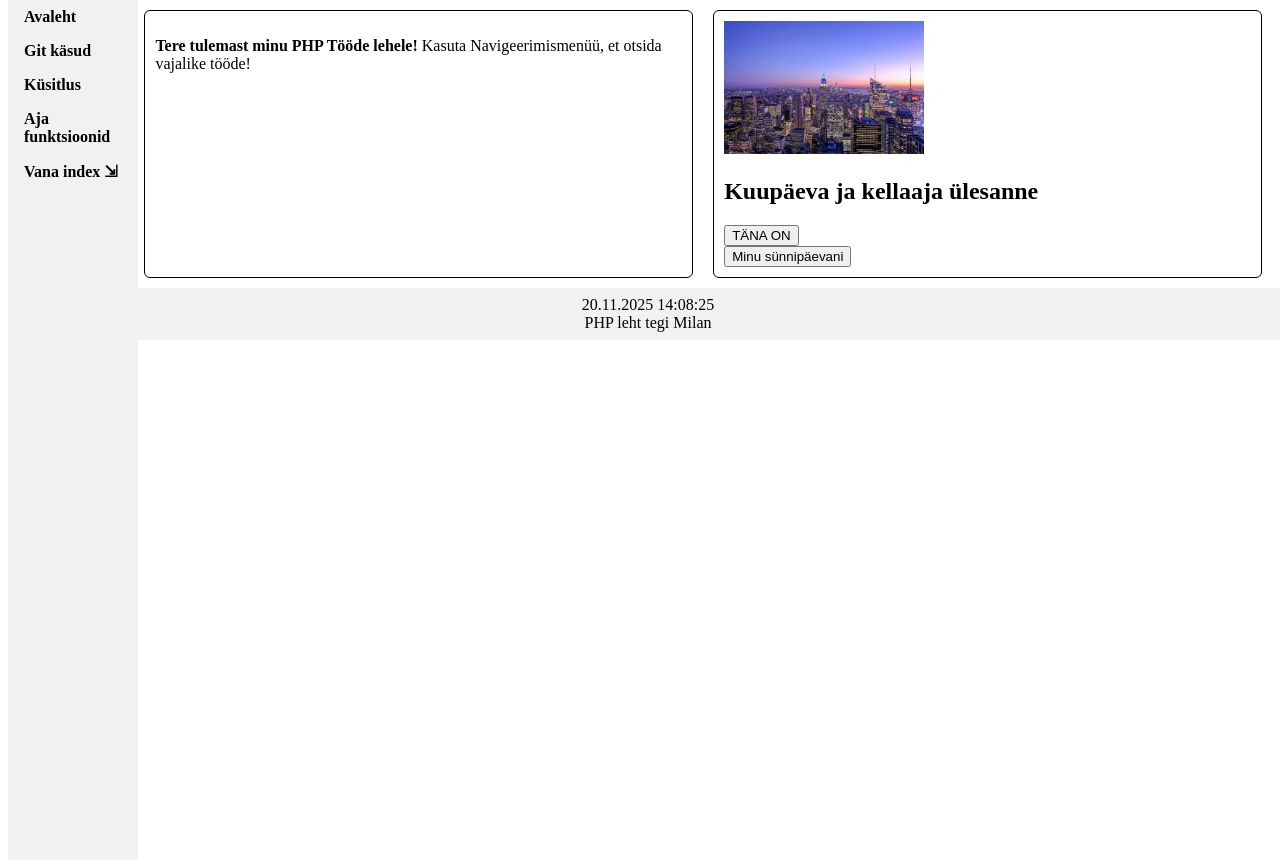
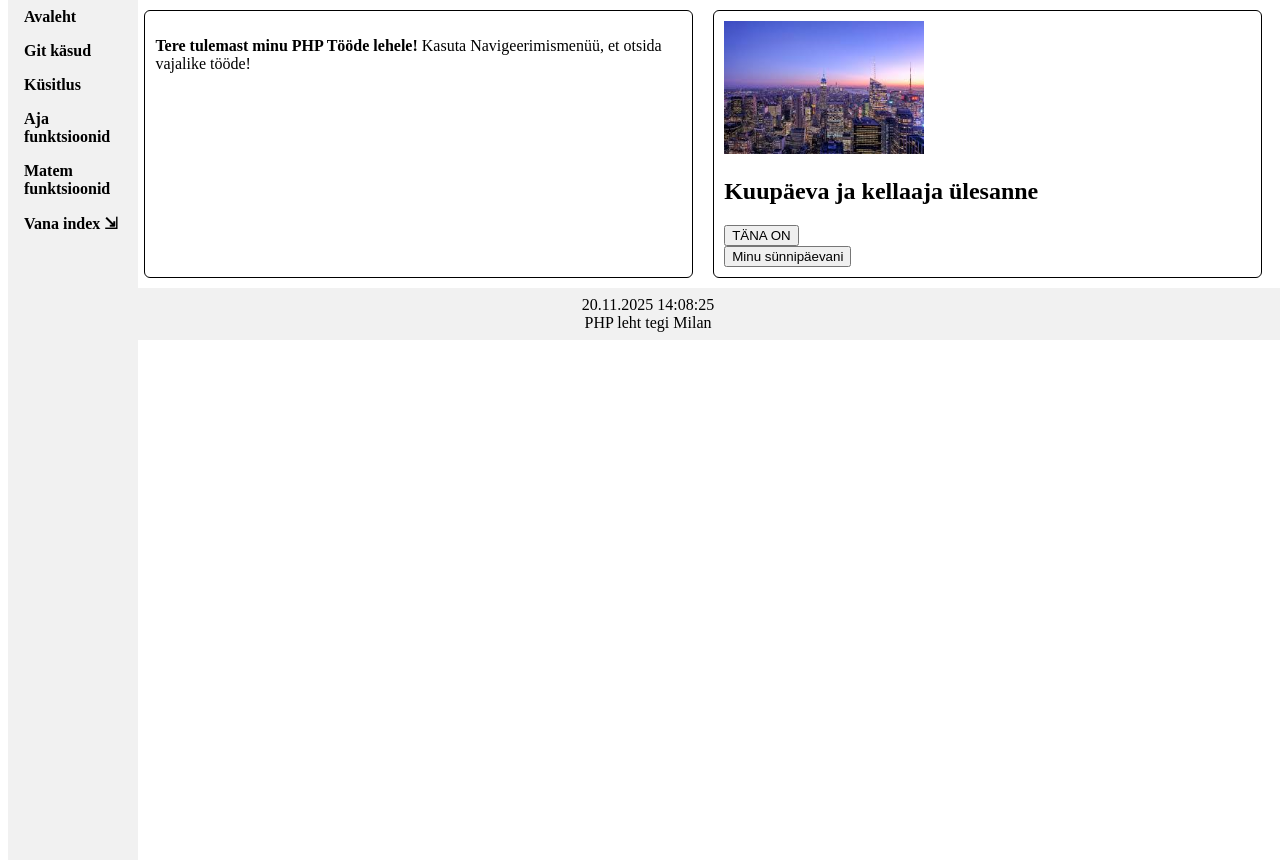
Before and after one commit to melon3000/webphp, a PHP site: page / in a window 1280 px wide. Shown: the part 108-968 px from the top of the page. Run offline with PHP 8.4, Linux system fonts and the light colour scheme.

Commit message:
matem funkts lisatud

```diff
--- /dev/null
+++ b/content/matemfunkts.php
@@ -0,0 +1 @@
+<?php
--- a/nav.php
+++ b/nav.php
@@ -4,6 +4,7 @@
         <li><strong><a href="?link=gitKasutamine.php">Git käsud</a></strong></li>
         <li><strong><a href="?link=Kusitlus.php">Küsitlus</a></strong></li>
         <li><strong><a href="?link=ajaFunktsioonid.php">Aja funktsioonid</a></strong></li>
+        <li><strong><a href="?link=matemfunkts.php">Matem funktsioonid</a></strong></li>
         <li><strong><a href="https://milanpetrovski24.thkit.ee" target="_blank">Vana index ⇲</a></strong></li>
     </ul>
 </nav>
```
